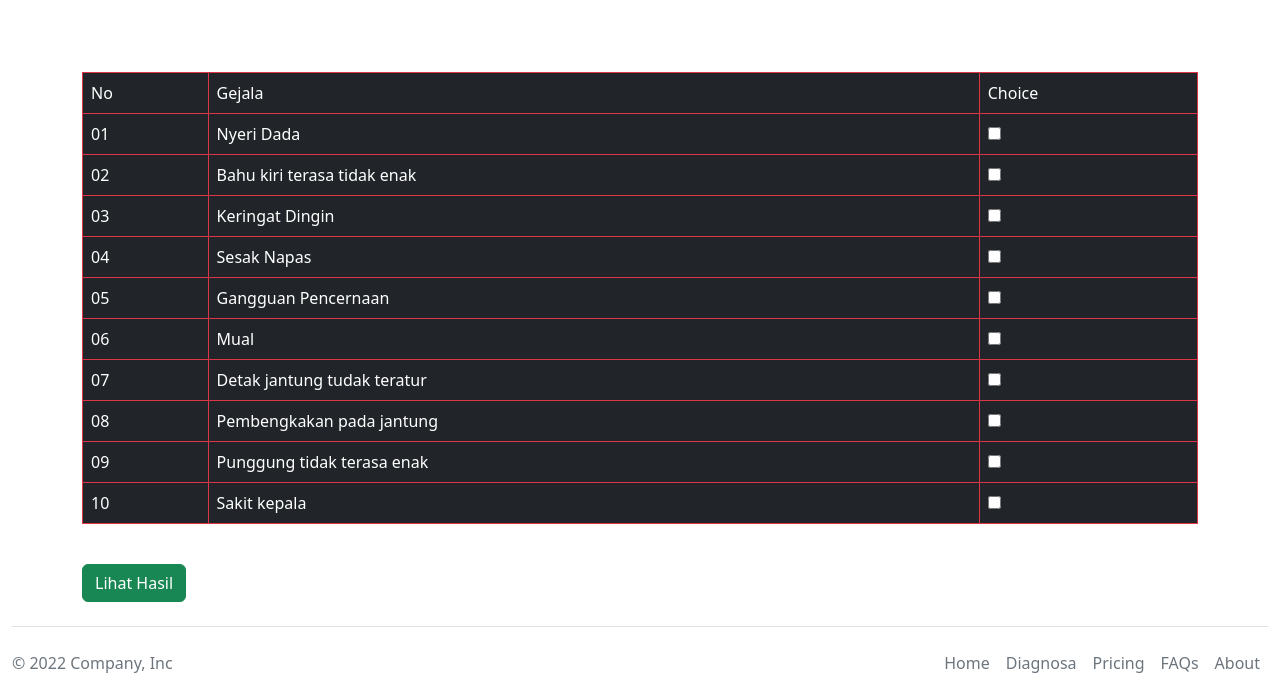
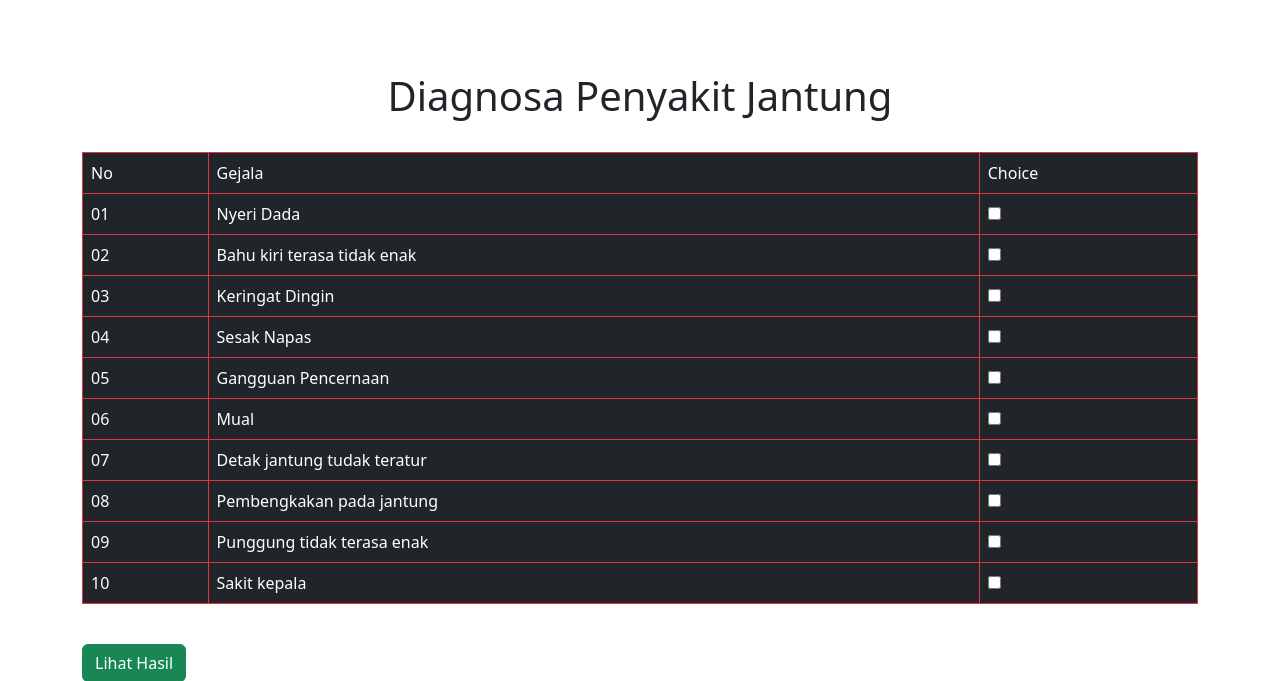
Before and after one commit to Indrawan007/Final-AI, a PHP site: page / in a window 1280 px wide. Shown: the part 58-739 px from the top of the page. Run offline with PHP 8.4, Linux system fonts and the light colour scheme.

Commit message:
Memberi Judul

```diff
--- a/diagnosa.php
+++ b/diagnosa.php
@@ -10,8 +10,6 @@ if(isset($_POST['cek'])){
 
         $jml += $n;
     }
-
-
 
     if($jml == 100){
         echo "Jantung Koroner $jml% <br>";
@@ -29,6 +27,8 @@ if(isset($_POST['cek'])){
         echo "Jantung Koroner $jml% <br>";
         echo "Tenang, Bro! Anda Sedang baik-baik saja";
     }
+}else{
+    echo "Anda belum memilih boss!";
 }
 
 ?>
--- a/index.php
+++ b/index.php
@@ -14,6 +14,8 @@
 
     <br><br><br>
     <div class="container">
+        <h1 class="text-center">Diagnosa Penyakit Jantung</h1>
+        <br>
         <form action="diagnosa.php" method="post">
         <table class="table table-dark table-hover table-bordered border border-danger ">
             <tr>
```
